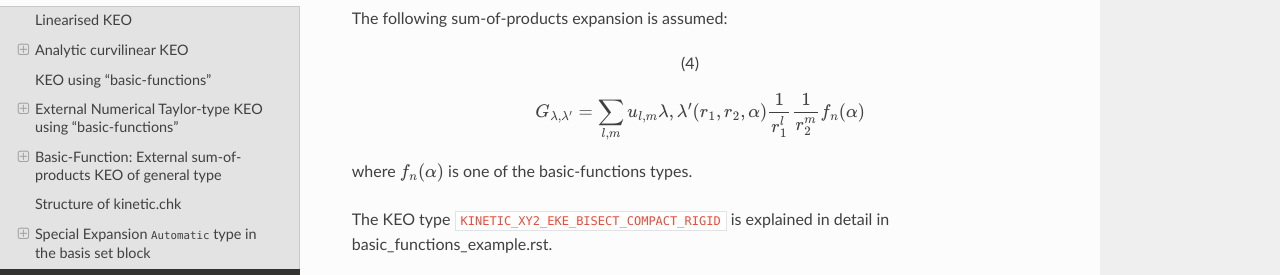
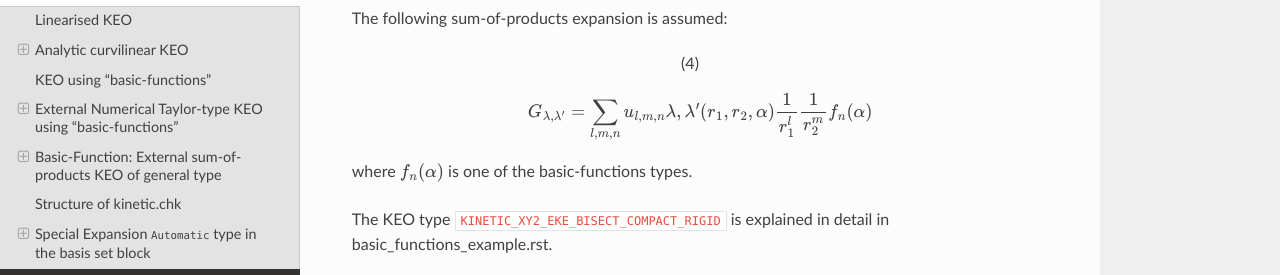
Before and after one commit to Trovemaster/TROVE, a Sphinx documentation site: the page built from docs/source/kinetic.rst, in a window 1280 px wide and 900 px high, scrolled down 4604 px. Shown: the part 167-442 px from the top of the window. Built offline with Sphinx 7.4.7 and the Read the Docs theme 2.0.0, drawn with Linux system fonts in a browser that asks for light colours; formulas are drawn with MathJax 3; pages that are not in the unit, such as notebooks, are missing from menus.

Commit message:
Update kinetic.rst

```diff
--- a/docs/source/kinetic.rst
+++ b/docs/source/kinetic.rst
@@ -217,7 +217,7 @@ The following sum-of-products expansion is assumed:
 .. math::
     :label: e-G-rigid
 
-    G_{\lambda,\lambda'} = \sum_{l,m} u_{l,m}\lambda,\lambda'(r_1,r_2,\alpha)   \frac{1}{r_1^l} \frac{1}{r_2^m} f_{n}(\alpha)
+    G_{\lambda,\lambda'} = \sum_{l,m,n} u_{l,m,n}\lambda,\lambda'(r_1,r_2,\alpha)   \frac{1}{r_1^l} \frac{1}{r_2^m} f_{n}(\alpha)
 
 where :math:`f_{n}(\alpha)` is one of the basic-functions types.
 
```
